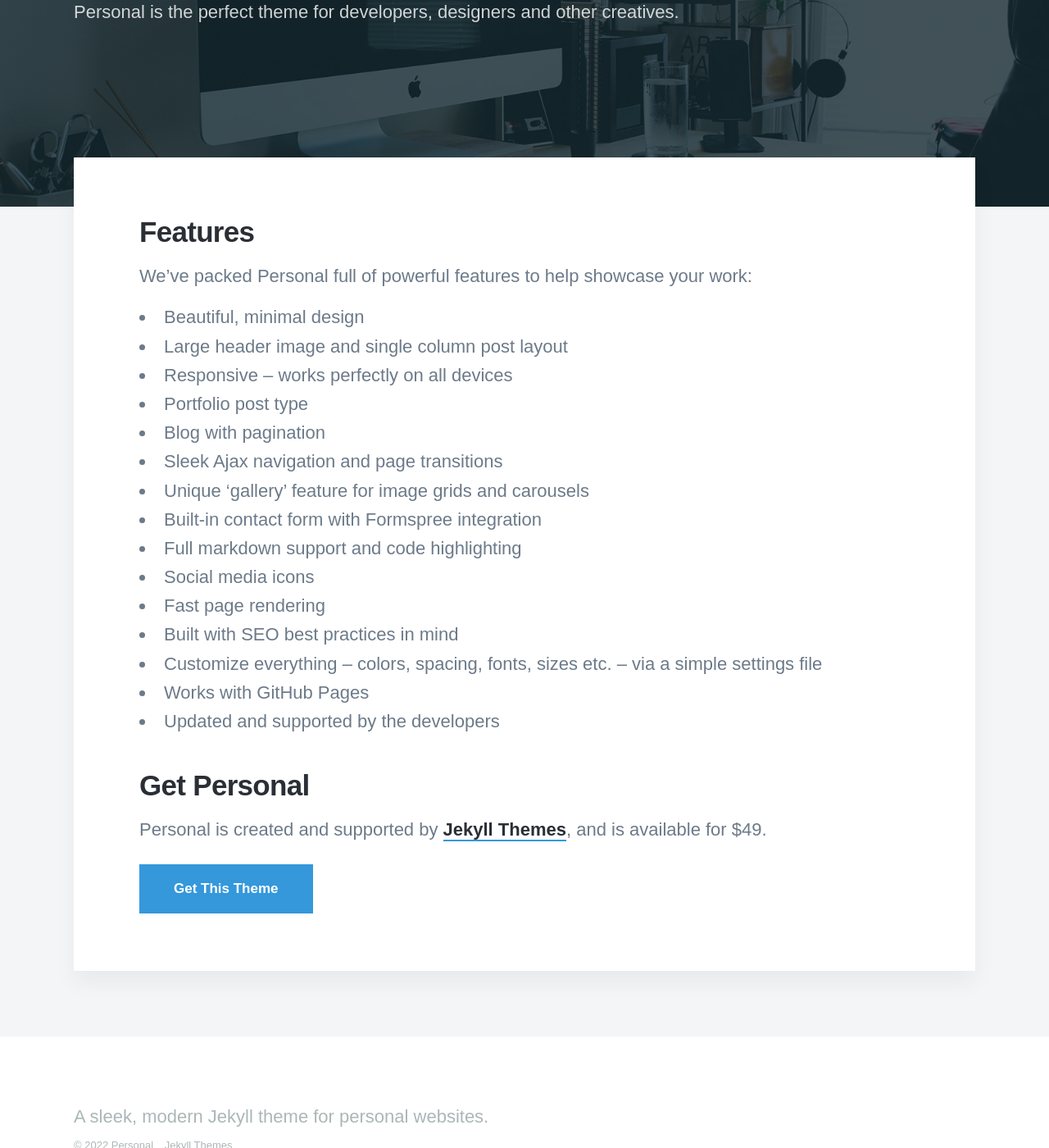
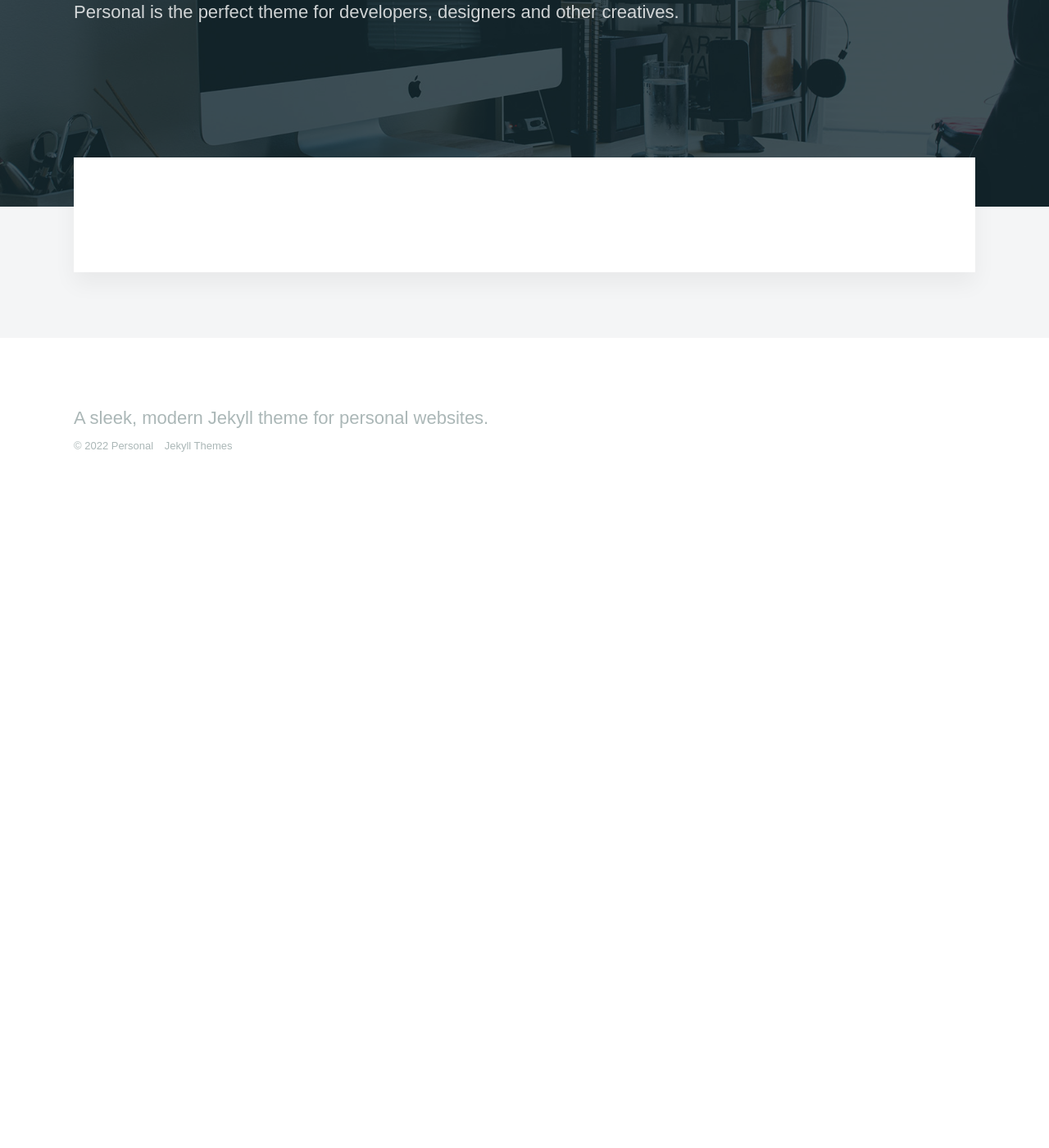
Before and after one commit to sjackson4430/portfolio, a Jekyll site: the page built from _pages/about.md, in a window 1280 px wide and 1400 px high, scrolled down 340 px. Shown: the whole window at 82% size. Built offline with Jekyll 4.4.1, drawn with Linux system fonts in a browser that asks for light colours; nearby versions of some CDN libraries; some web fonts are replaced; after the commit the page ends 970 px from its top, so only the background shows below that.

Commit message:
commit by author

```diff
--- a/_pages/about.md
+++ b/_pages/about.md
@@ -4,29 +4,3 @@ subtitle: Personal is the perfect theme for developers, designers and other crea
 description: Personal is the perfect theme for developers, designers and other creatives.
 featured_image: /images/demo/about.jpg
 ---
-
-## Features
-
-We've packed Personal full of powerful features to help showcase your work:
-
-* Beautiful, minimal design
-* Large header image and single column post layout
-* Responsive – works perfectly on all devices
-* Portfolio post type
-* Blog with pagination
-* Sleek Ajax navigation and page transitions
-* Unique 'gallery' feature for image grids and carousels
-* Built-in contact form with Formspree integration
-* Full markdown support and code highlighting
-* Social media icons
-* Fast page rendering
-* Built with SEO best practices in mind
-* Customize everything – colors, spacing, fonts, sizes etc. – via a simple settings file
-* Works with GitHub Pages
-* Updated and supported by the developers
-
-## Get Personal
-
-Personal is created and supported by [Jekyll Themes](https://jekyllthemes.io), and is available for $49.
-
-<a href="https://jekyllthemes.io/theme/personal-website-jekyll-theme" class="button button--large">Get This Theme</a>
--- a/blog/index.html
+++ b/blog/index.html
@@ -14,7 +14,7 @@ featured_image: /images/demo/blog.jpg
 	<div class="wrap">
 
 		<h1>What I've been up to</h1>
-		<p>Personal includes a simple blog with pagination.</p>
+		<p>Lately been trying to learn App Development using Spring and Kotlin.</p>
 
 	</div>
 
```
Also changed, not shown: _pages/contact.md (+0 -4 lines), _pages/thanks.md (+0 -4 lines).
